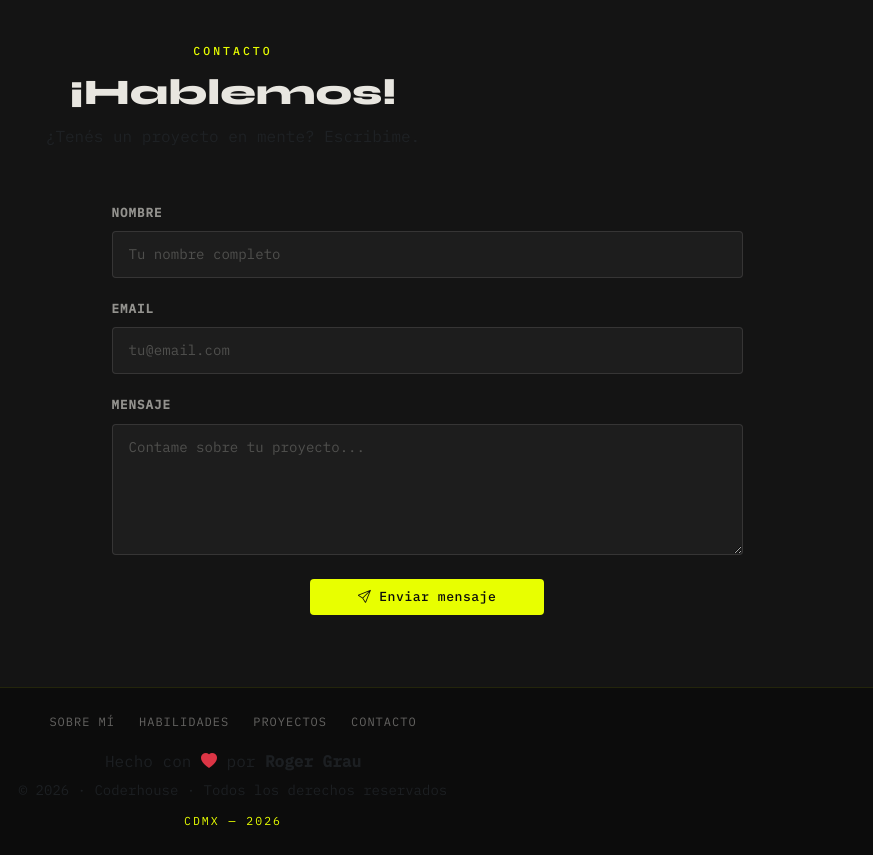
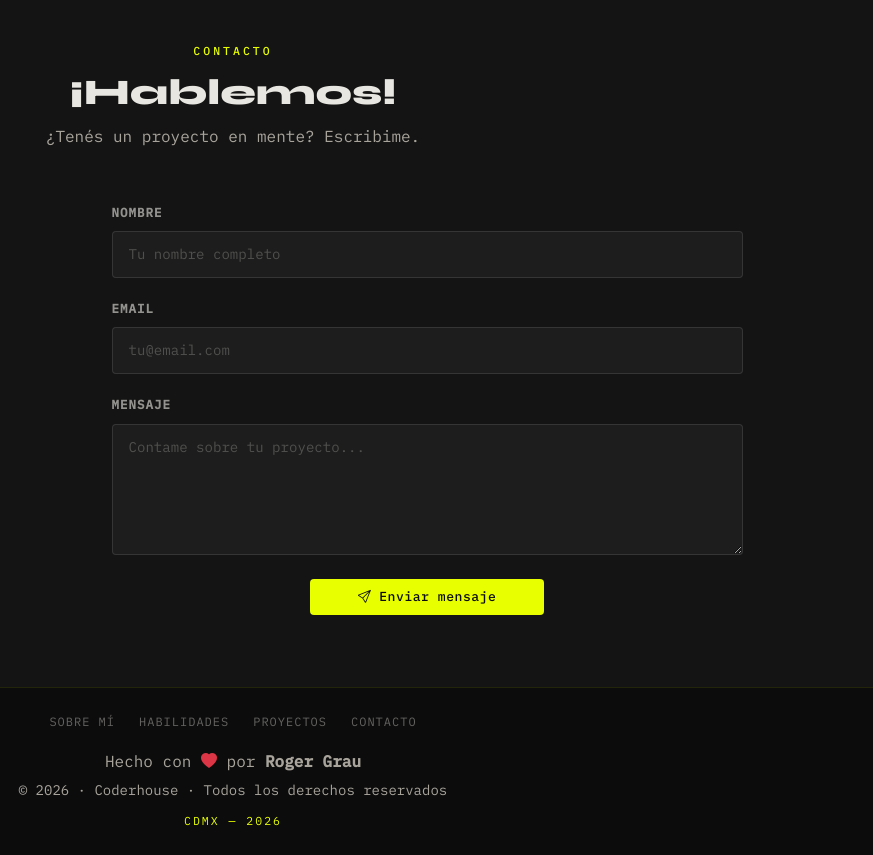
Before and after one commit to alessvon/coderhouse-proyecto, a plain HTML site: page index.html in a window 1280 px wide. Shown: the part 3160-4015 px from the top of the page, 407-1280 px from the left. Drawn offline with nearby package versions, Linux system fonts and the light colour scheme.

Commit message:
style: update CSS with refined editorial dark-theme layout and animations
Made-with: Cursor

```diff
--- a/css/style.css
+++ b/css/style.css
@@ -633,6 +633,16 @@ h3              { font-size: clamp(1.1rem, 2vw + 0.2rem, 1.4rem); }
 }
 
 /* ============================================================
+   SUBTÍTULOS EN FONDOS OSCUROS
+   Bootstrap .text-muted usa #6c757d — insuficiente sobre #0C0C0C
+   Override solo en secciones oscuras y footer
+============================================================ */
+.section-dark .text-muted,
+.footer-dark  .text-muted {
+  color: #a8a49c !important;       /* crema grisáceo — contraste ~5.8:1 sobre #0C0C0C */
+}
+
+/* ============================================================
    ANIMACIÓN FADE-IN
 ============================================================ */
 .fade-in {
```
